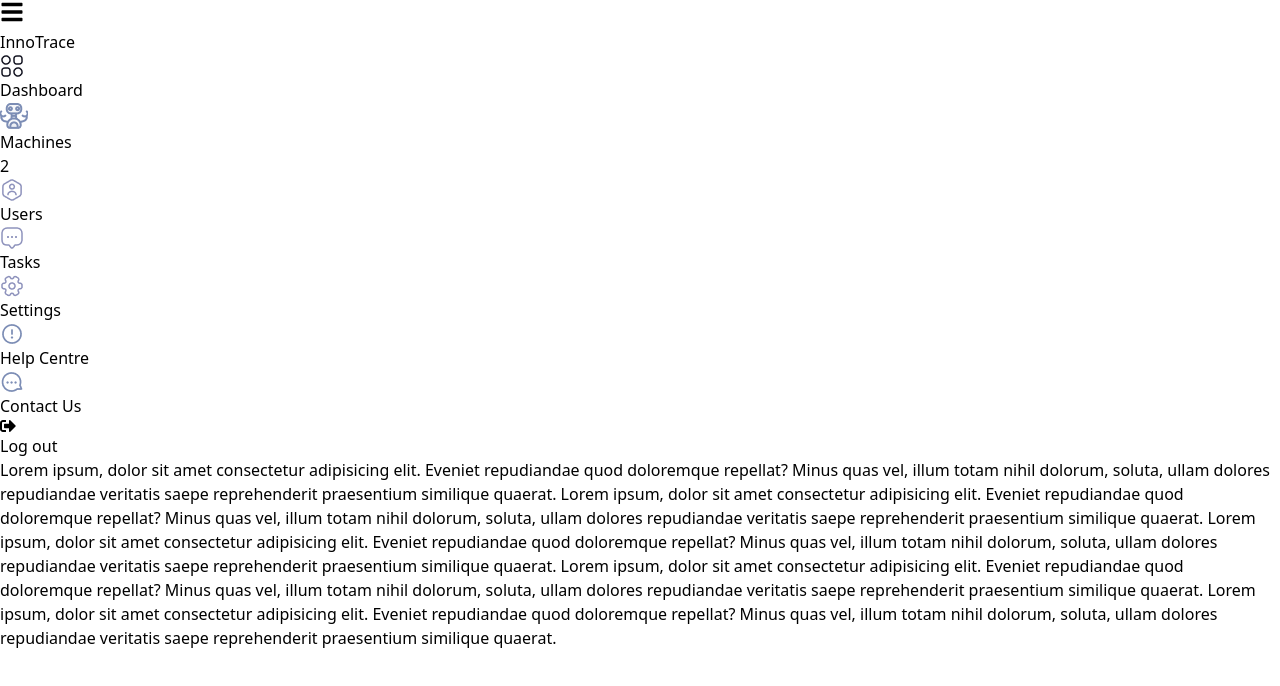
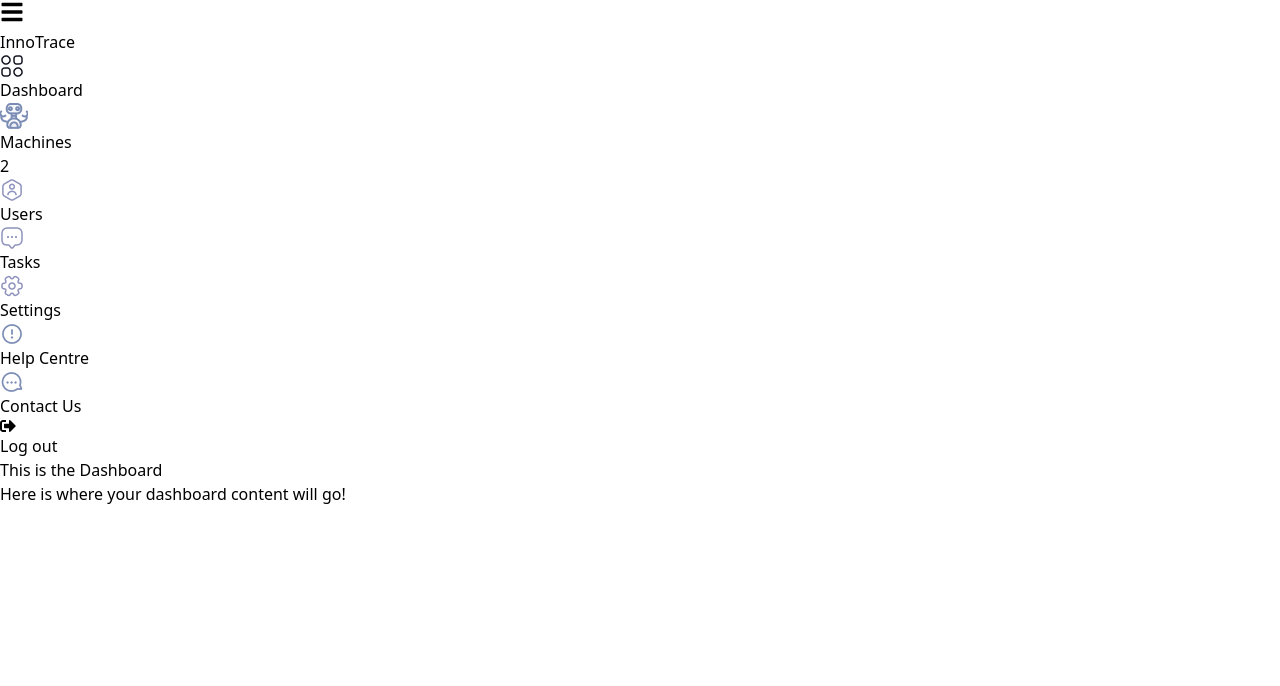
Before and after one commit to Nawel-Bellil/InnoTrace, a React (Vite) app in the folder frontend/: page /Dashboard in a window 1280 px wide. Shown: the top 686 px of the page. Built offline with nearby package versions, Linux system fonts and the light colour scheme.

Commit message:
Create routes

```diff
--- a/frontend/src/App.jsx
+++ b/frontend/src/App.jsx
@@ -1,13 +1,24 @@
-import user from './constants/User.js'
-import Layout from './pages/Layout'
-const App = () => {
-  console.log(user)
-  return (
-    <div className='bg-gray-300'>
-         <Layout profile={user} />
+import { BrowserRouter as Router, Routes, Route } from 'react-router-dom';
+import Layout from './pages/Layout';
+import Dashboard from './pages/Dashboard';
+// import Machines from './pages/Machines';
+// import Users from './pages/Users';
+// import Tasks from './pages/Tasks';
 
-    </div>
-  )
+function App() {
+    return (
+        <Router>
+            <Routes>
+                {/* All the routes will share the Layout */}
+                <Route path="/" element={<Layout profile={{ role: "admin" }} />}>
+                    <Route path="Dashboard" element={<Dashboard />} />
+                    {/* <Route path="Machines" element={<Machines />} />
+                    <Route path="Users" element={<Users />} />
+                    <Route path="Tasks" element={<Tasks />} /> */}
+                </Route>
+            </Routes>
+        </Router>
+    );
 }
 
-export default App
+export default App;
--- a/frontend/src/pages/Dashboard.jsx
+++ b/frontend/src/pages/Dashboard.jsx
@@ -0,0 +1,13 @@
+// Dashboard.jsx
+import React from 'react';
+
+const Dashboard = () => {
+  return (
+    <div>
+      <h1 className="text-4xl font-bold">This is the Dashboard</h1>
+      <p>Here is where your dashboard content will go!</p>
+    </div>
+  );
+};
+
+export default Dashboard;
--- a/frontend/src/pages/Layout.jsx
+++ b/frontend/src/pages/Layout.jsx
@@ -1,4 +1,5 @@
-import {  FaSignOutAlt, FaBars } from "react-icons/fa";
+import { FaSignOutAlt, FaBars } from "react-icons/fa";
+import { Link, Outlet } from 'react-router-dom';
 import React, { useState } from "react";
 import DashboardCon from '/images/Layout/Dashboard.png'
 import MachineCon from '/images/Layout/machines.png'
@@ -40,12 +41,14 @@ const Layout = ({ profile }) => {
                     {/* Menu */}
                     <ul className="flex flex-col space-y-4 px-4">
                         <li className="flex items-center space-x-3 p-2 hover:bg-gray-200 rounded-l cursor-pointer">
-                            <img className="text-gray-600" src={DashboardCon} alt="DashboardCon" />
-                            <span>Dashboard</span>
+                            <Link to="/Dashboard">
+                                <img className="text-gray-600" src={DashboardCon} alt="Dashboard Icon" />
+                                <span>Dashboard</span>
+                            </Link>
                         </li>
                         <li className="flex items-center justify-between space-x-3 p-2 hover:bg-gray-200 rounded-lg cursor-pointer relative">
                             <div className="flex items-center">
-                                <img className="" src={MachineCon} alt="MachineCon"/>
+                                <img className="" src={MachineCon} alt="MachineCon" />
                                 <span className="ml-3">Machines</span>
                             </div>
                             <span className="text-sm bg-red-500 text-white rounded-full px-2 absolute right-2">2</span>
@@ -85,29 +88,8 @@ const Layout = ({ profile }) => {
 
                 {/* Main content (example content) */}
                 <div className="flex-1 p-9 ml-1">
-                    {/* Your main content goes here */}
-                    <h2 className="text-3xl  font-bold">
-                        Lorem ipsum, dolor sit amet consectetur adipisicing elit.
-                        Eveniet repudiandae quod doloremque repellat? Minus quas vel,
-                        illum totam nihil dolorum, soluta,
-                        ullam dolores repudiandae veritatis saepe reprehenderit praesentium similique quaerat.
-                        Lorem ipsum, dolor sit amet consectetur adipisicing elit.
-                        Eveniet repudiandae quod doloremque repellat? Minus quas vel,
-                        illum totam nihil dolorum, soluta,
-                        ullam dolores repudiandae veritatis saepe reprehenderit praesentium similique quaerat.
-                        Lorem ipsum, dolor sit amet consectetur adipisicing elit.
-                        Eveniet repudiandae quod doloremque repellat? Minus quas vel,
-                        illum totam nihil dolorum, soluta,
-                        ullam dolores repudiandae veritatis saepe reprehenderit praesentium similique quaerat.
-                        Lorem ipsum, dolor sit amet consectetur adipisicing elit.
-                        Eveniet repudiandae quod doloremque repellat? Minus quas vel,
-                        illum totam nihil dolorum, soluta,
-                        ullam dolores repudiandae veritatis saepe reprehenderit praesentium similique quaerat.
-                        Lorem ipsum, dolor sit amet consectetur adipisicing elit.
-                        Eveniet repudiandae quod doloremque repellat? Minus quas vel,
-                        illum totam nihil dolorum, soluta,
-                        ullam dolores repudiandae veritatis saepe reprehenderit praesentium similique quaerat.
-                    </h2>
+                    {/* Replace Lorem Ipsum with the Outlet */}
+                    <Outlet /> {/* This is where the actual page content will be displayed */}
                 </div>
             </div>
         </>
```
Also changed, not shown: frontend/src/data.js (added, +26 -0 lines).
